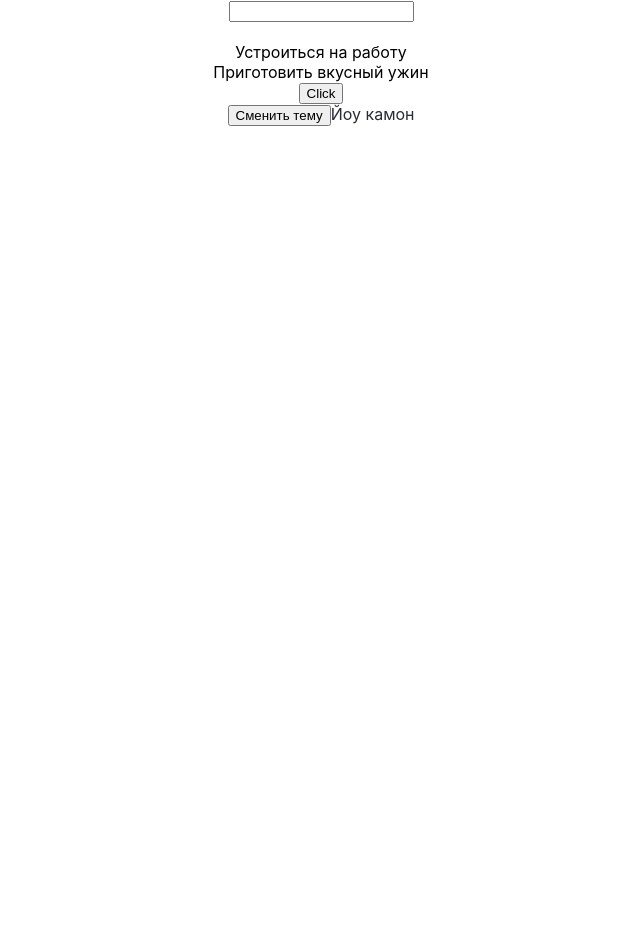
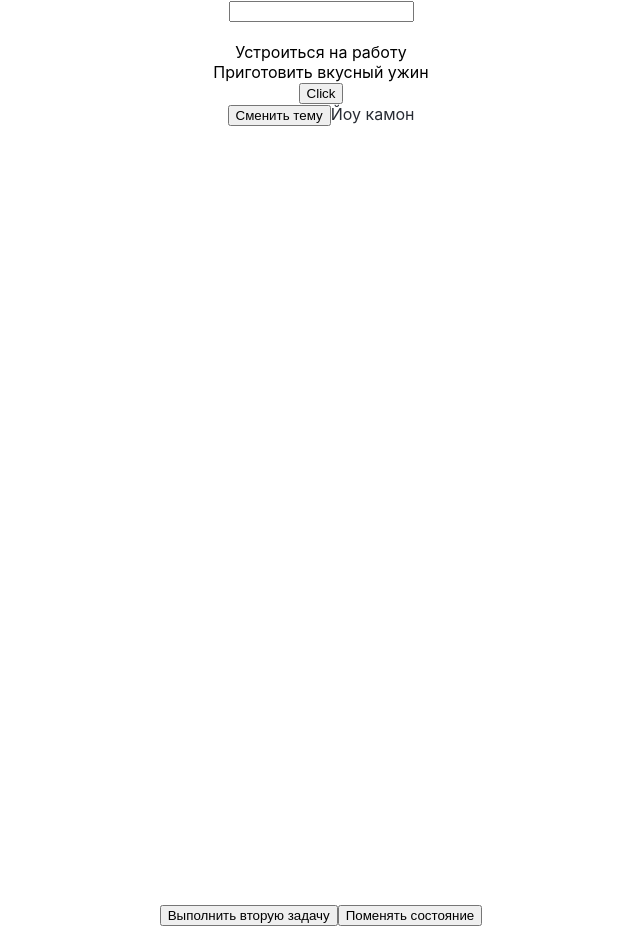
Before and after one commit to deniserokhin1/react-hooks-training, a React (Create React App) app: page / in a window 1280 px wide. Shown: the whole page, without its empty margins (319-959 px from the left). Before the commit the page ends 904 px from the top, so only its background shows below. Built offline with nearby package versions, Linux system fonts and the light colour scheme.

Commit message:
Хук useLocalStorage()

```diff
--- a/src/App.tsx
+++ b/src/App.tsx
@@ -6,6 +6,7 @@ import Page from "./Page";
 import { AuthContext } from "./authContext";
 import { ThemeContext, themes } from "./themeContext";
 import Page2 from "./Page2";
+import { useLocalStorage } from "./hooks/useLocalStorage";
 
 interface IData {
   name: string;
@@ -29,10 +30,10 @@ function App() {
 
   const inputRef = useRef<HTMLInputElement>(null);
 
-  useLayoutEffect(() => {
-    console.log(data.phone);
-    console.log(inputRef.current?.value);
-  });
+  // useLayoutEffect(() => {
+  //   console.log(data.phone);
+  //   console.log(inputRef.current?.value);
+  // });
 
   const [state, dispatch] = useReducer(reducer, initialState);
   const [isAuth, setIsAuth] = useState(false);
@@ -50,6 +51,9 @@ function App() {
     isAuth,
     setIsAuth,
   };
+
+  const [todos, setTodos] = useLocalStorage("todos", initialState);
+  const [auth, setAuth] = useLocalStorage("auth", false);
 
   return (
     <div className="App">
@@ -80,6 +84,20 @@ function App() {
       <ThemeContext.Provider value={{ theme: currentTheme, toggleTheme }}>
         <Page2 />
       </ThemeContext.Provider>
+      <button
+        onClick={() =>
+          setTodos(
+            todos.map((t: any, i: number) => {
+              if (i === 1) t.isCompleted = !t.isCompleted;
+              return t;
+            })
+          )
+        }
+      >
+        Выполнить вторую задачу
+      </button>
+      <button onClick={() => setAuth(!auth)}>Поменять состояние</button>
+      {auth && <div>Йоу камон!</div>}
     </div>
   );
 }
--- a/src/Page2.tsx
+++ b/src/Page2.tsx
@@ -3,8 +3,6 @@ import { ThemeUseContext } from "./hooks/themeUseContext";
 
 const Page2 = () => {
   const { theme, toggleTheme } = ThemeUseContext();
-  console.log(theme.background);
-  console.log(theme.color);
   return (
     <div
       style={{
--- /dev/null
+++ b/src/hooks/useLocalStorage.ts
@@ -0,0 +1,19 @@
+import { useEffect, useState } from "react";
+
+export const useLocalStorage = (key: string, initialValue: any) => {
+  console.log("start useLocalStorage");
+  const [value, setValue] = useState(() => {
+    console.log("start useState");
+    const jsonValue = localStorage.getItem(key);
+    if (jsonValue !== null) return JSON.parse(jsonValue);
+
+    return initialValue;
+  });
+
+  useEffect(() => {
+    console.log("useEffect");
+    localStorage.setItem(key, JSON.stringify(value));
+  }, [key, value]);
+
+  return [value, setValue];
+};
```
